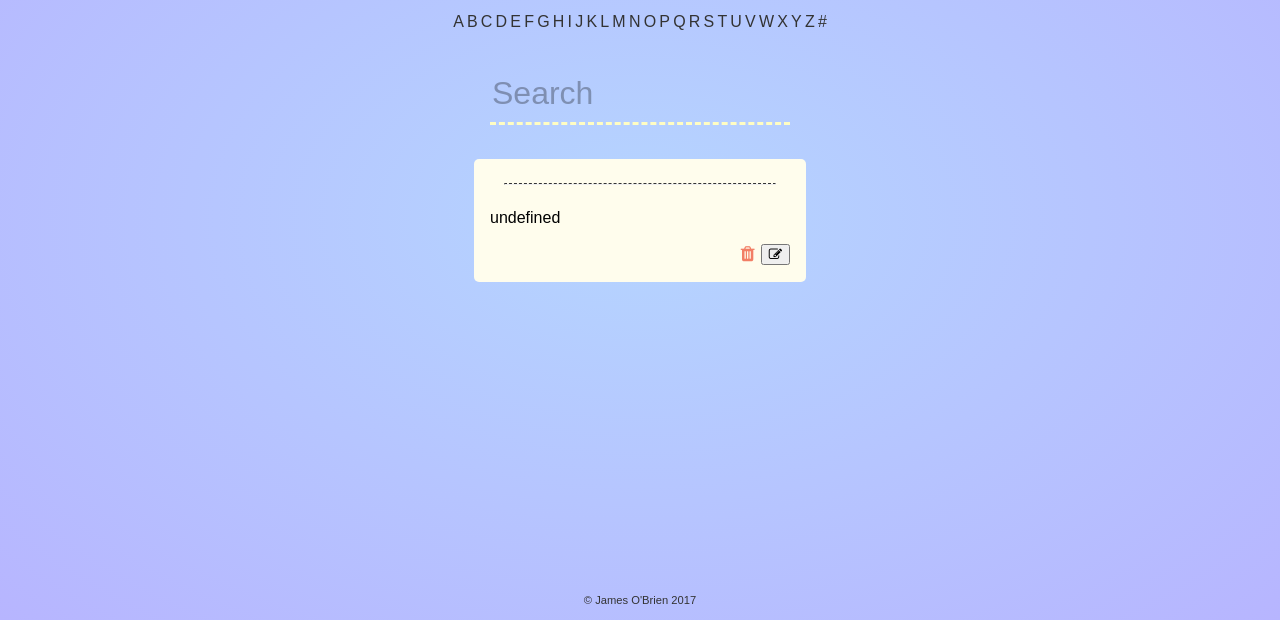
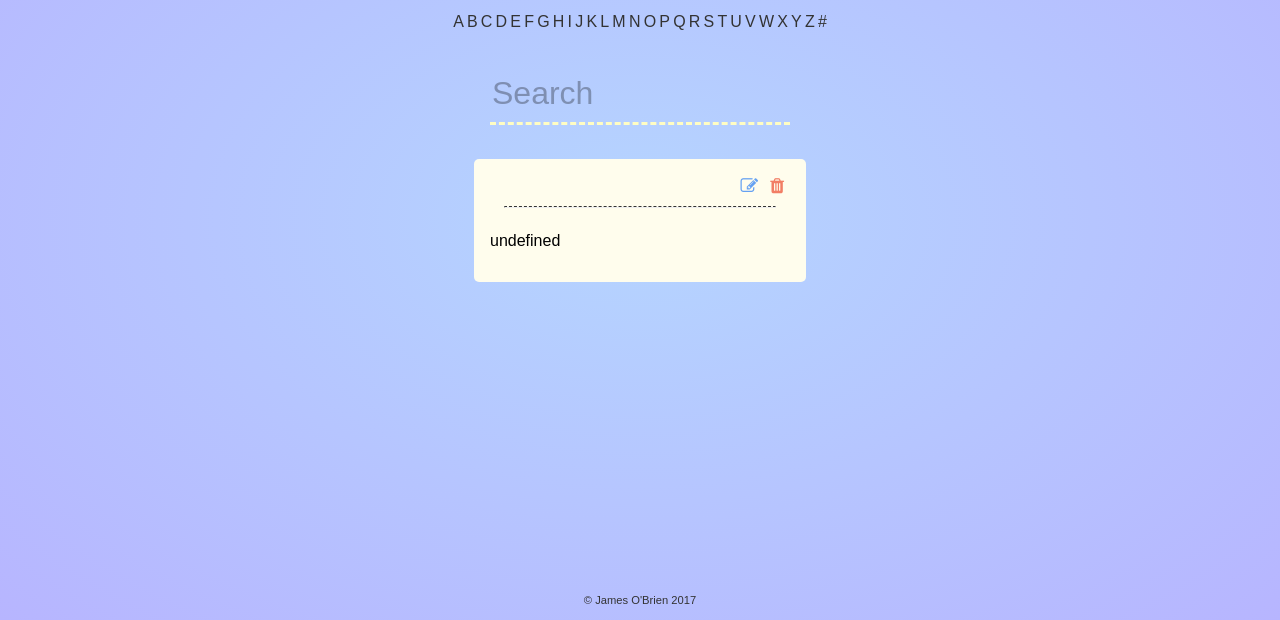
Before and after one commit to kloogans/jabberdexicon, a React app: page /entries/1 in a window 1280 px wide. Shown: the part 180-800 px from the top of the page. Built offline with nearby package versions, Linux system fonts and the light colour scheme; some packages are replaced by stand-ins of ours; no server answers.

Commit message:
Styles edit button and positions buttons

```diff
--- a/src/components/App.js
+++ b/src/components/App.js
@@ -111,7 +111,7 @@ class App extends Component {
             <Route path='/entries/:slug' component={Result} />
             <Route path='/browse/:letter' component={BrowseLetter} />
             <Route path='/search/:word' component={ShowSearch} />
-            <Route path='/edit/:slug' component={EditItem} />
+            <Route path='/edit/:slug' render={(props) => { return <EditItem clicked={this.state.clicked} /> }} />
           </Switch>
         </main>
         <footer>
--- a/src/components/Result.js
+++ b/src/components/Result.js
@@ -44,17 +44,19 @@ class Result extends Component {
     const { active } = this.state
     if (active) {
       return <div className='info'>
-        <label>{this.state.term}</label>
+        <div className='titleBar'>
+          <label>{this.state.term}</label>
+          <div className='editDeleteBtns'>
+            <button className='editBtn' onClick={this._edit}>
+              <i className='fa fa-edit' />
+            </button>
+            <button className='deleteBtn' onClick={this._delete}>
+              <i className='fa fa-trash' />
+            </button>
+          </div>
+        </div>
         <hr />
         <p dangerouslySetInnerHTML={{__html: `${this.state.formatted_definition}`}} />
-        <div className='editDeleteBtns'>
-          <button className='deleteBtn' onClick={this._delete}>
-            <i className='fa fa-trash' />
-          </button>
-          <button className='editBtn' onClick={this._edit}>
-            <i className='fa fa-edit' />
-          </button>
-        </div>
       </div>
     } else {
       return <p> Loading... </p>
--- a/src/styles/screen.scss
+++ b/src/styles/screen.scss
@@ -191,7 +191,7 @@ textarea {
   margin: 0.5em auto;
 }
 
-textarea.wordInput {
+.wordInput {
   resize: none;
   border-radius: 0;
   background-color: transparent;
@@ -336,6 +336,28 @@ p.welcome {
   align-items: center;
   justify-content: flex-end;
   width: 100%;
+}
+
+.titleBar {
+  width: 100%;
+  display: flex;
+  flex-direction: row;
+  align-items: center;
+  justify-content: space-between;
+}
+
+.editBtn {
+  background-color: transparent;
+  border: none;
+  color: rgb(101, 161, 242);
+  font-size: 1.1em;
+  cursor: pointer;
+  transition: all 0.4s ease;
+
+  &:focus,
+  &:hover {
+    transform: scale(1.2);
+  }
 }
 
 .deleteBtn {
```
Also changed, not shown: src/components/EditItem.js (+0 -9 lines).
